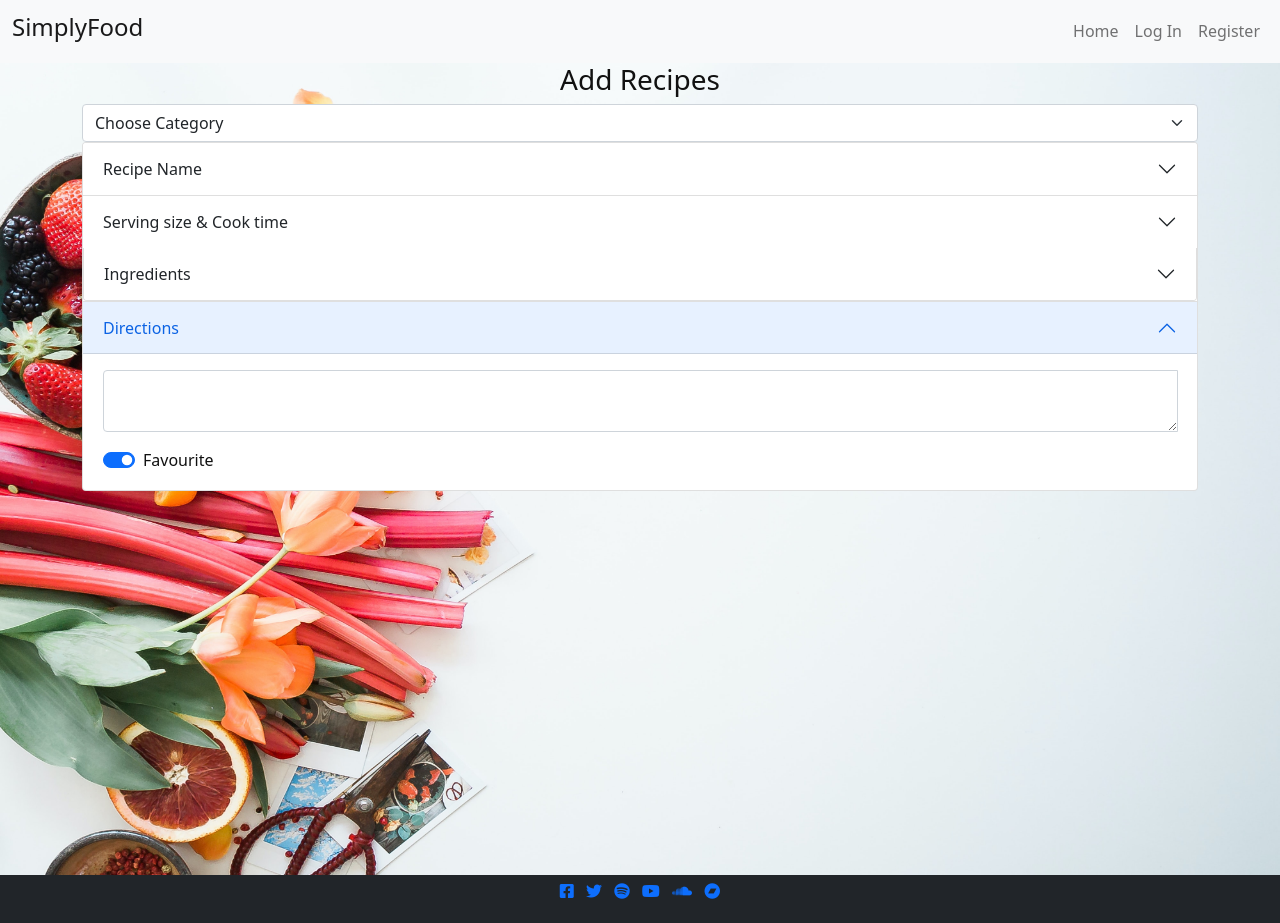
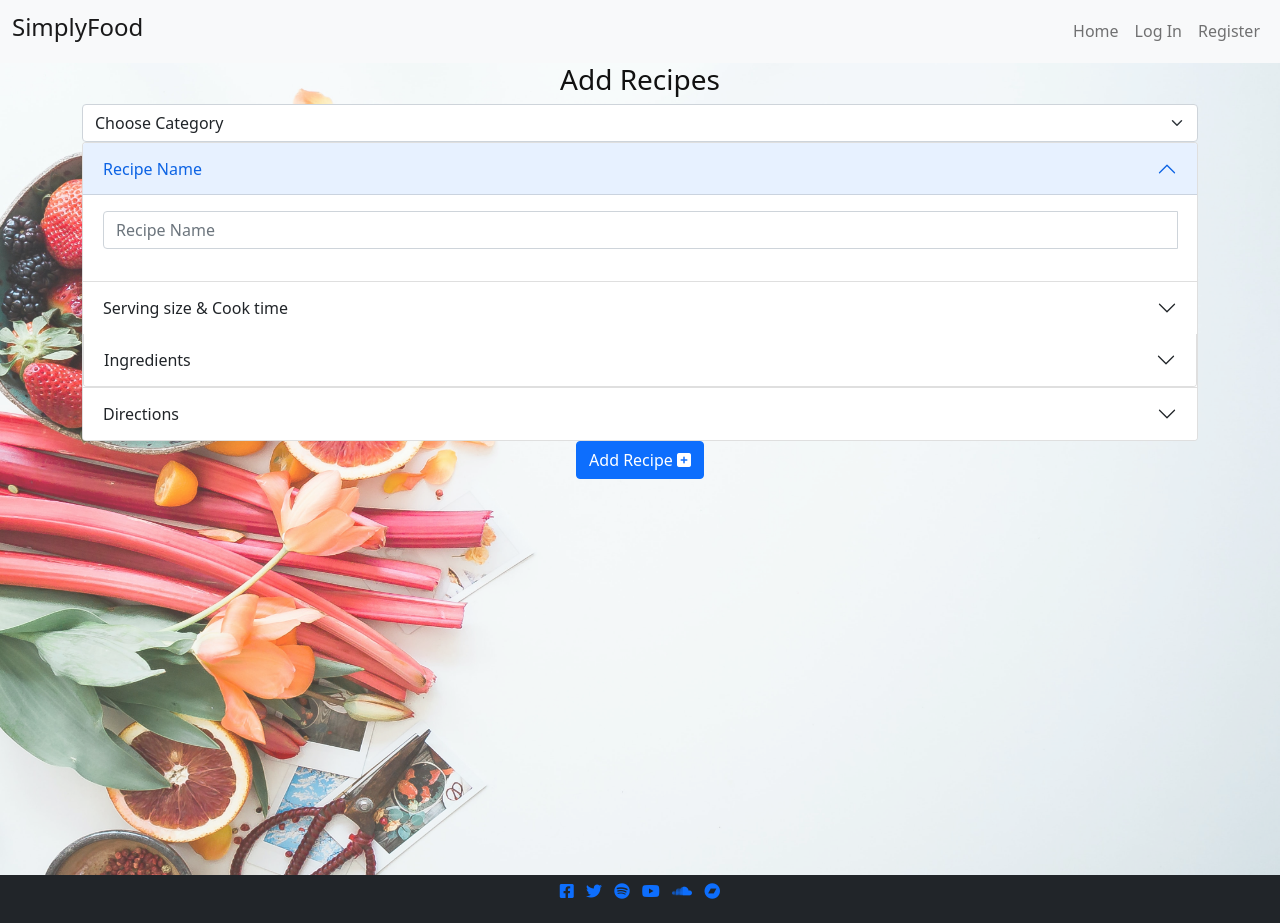
Before and after one commit to PaulBowden673/Projects-MP-MP3, a Flask app: page /add_recipe in a window 1280 px wide, after a click on "Recipe Name". Run offline with Flask 2, Linux system fonts and the light colour scheme; data that the repository does not hold is empty; some libraries are stand-ins or nearby versions.

Commit message:
Allow user to submit task to db

```diff
--- a/app.py
+++ b/app.py
@@ -16,7 +16,6 @@ app.config["MONGO_URI"] = os.environ.get("MONGO_URI")
 app.secret_key = os.environ.get("SECRET_KEY")
 
 mongo = PyMongo(app)
-
 
 
 @app.route("/")
@@ -101,12 +100,32 @@ def logout():
     return redirect(url_for("index"))
 
 
-@app.route("/add_recipe")
+@app.route("/add_recipe", methods=["GET", "POST"])
 def add_recipe():
-    categories = mongo.db.categories.find().sort("category_name", 1)
-    return render_template("add-recipe.html", categories=categories)
+    if request.method == "POST":
+        recipe_liked = "on" if request.form.get("recipe_liked") else "off"
+        recipe = {
+            "category_name": request.form.get("category_name"),
+            "recipe_name": request.form.get("recipe_name"),
+            "recipe_serving": request.form.get("recipe_serving"),
+            "recipe_prep": request.form.get("recipe_prep"),
+            "recipe_cook": request.form.get("recipe_cook"),
+            "recipe_ingredients1": request.form.get("recipe_ingredients1"),
+            "recipe_ingredients2": request.form.get("recipe_ingredients2"),
+            "recipe_ingredients3": request.form.get("recipe_ingredients3"),
+            "recipe_ingredients4": request.form.get("recipe_ingredients4"),
+            "recipe_ingredients5": request.form.get("recipe_ingredients5"),
+            "recipe_method": request.form.get("recipe_method"),
+            "recipe_liked": recipe_liked,
+            "created_by": session["user"]
+        }
+        mongo.db.recipes.insert_one(recipe)
+        flash("Recipe Successfully Added")
+        return redirect(url_for("index"))
 
 
+    categories = mongo.db.categories.find().sort("category_name", 1)
+    return render_template("add_recipe.html", categories=categories)
 
 
 if __name__ == "__main__":
--- a/static/css/style.css
+++ b/static/css/style.css
@@ -37,6 +37,7 @@ header {
     position: fixed;
     height: 100vh;
     width: 100vw;
+    opacity: 0.8;
     z-index: -10;
 
 }
--- a/templates/add-recipe.html
+++ b/templates/add_recipe.html
@@ -2,7 +2,8 @@
 {% block content %}
 
 <h3 class="text-center"> Add Recipes</h3>
-<form class="col s12" method="POST" action="">
+<form class="col s12" method="POST" action="{{ url_for('add_recipe') }}">
+     <!-- category selection -->
     <select class="form-select" id="category_name" name="category_name">
         <option value="" disabled selected>Choose Category</option>
         {% for category in categories %}
@@ -10,6 +11,7 @@
         {% endfor %}
         <label for="category_name"></label>
     </select>
+      <!-- recipe name -->
     <div class="accordion" id="accordionExample">
         <div class="accordion-item">
             <h2 class="accordion-header" id="recipe_name">
@@ -18,7 +20,7 @@
                     Recipe Name
                 </button>
             </h2>
-            <div id="collapseOne" class="accordion-collapse collapse show" aria-labelledby="Recipe Name"
+            <div id="collapseOne" class="accordion-collapse collapse" aria-labelledby="Recipe Name"
                 data-bs-parent="#accordionExample">
                 <div class="accordion-body">
                     <div class="input-group mb-3">
@@ -29,6 +31,7 @@
                 </div>
             </div>
         </div>
+        <!-- recipe serving & Cook time-->
         <div class="accordion-item">
             <h2 class="accordion-header" id="recipe_serving">
                 <button class="accordion-button collapsed" type="button" data-bs-toggle="collapse"
@@ -54,6 +57,7 @@
                     </div>
                 </div>
             </div>
+            <!-- recipe ingredients -->
             <div class="accordion-item">
                 <h2 class="accordion-header" id="recipe_ingredients">
                     <button class="accordion-button collapsed" type="button" data-bs-toggle="collapse"
@@ -85,6 +89,7 @@
                 </div>
             </div>
         </div>
+        <!-- recipe method -->
         <div class="accordion-item">
             <h2 class="accordion-header" id="recipe_method">
                 <button class="accordion-button" type="button" data-bs-toggle="collapse" data-bs-target="#collapseFour"
@@ -92,7 +97,7 @@
                     Directions
                 </button>
             </h2>
-            <div id="collapseFour" class="accordion-collapse collapse show" aria-labelledby="recipe_method"
+            <div id="collapseFour" class="accordion-collapse collapse" aria-labelledby="recipe_method"
                 data-bs-parent="#accordionExample">
                 <div class="accordion-body">
                     <div class="input-group mb-3">
@@ -110,7 +115,14 @@
             </div>
         </div>
     </div>
-
+   <!-- submit button -->
+   <div class="row">
+    <div class="col-s-12 text-center">
+        <button type="submit" class="btn btn-primary">
+            Add Recipe <i class="fas fa-plus-square right"></i>
+        </button>
+    </div>
+</div>
 </form>
 
 {% endblock %}
--- a/templates/index.html
+++ b/templates/index.html
@@ -4,8 +4,7 @@
     <h3 class="text-center">SimplyFood</h3>
     <div class="container-fluid">
         <div class="row">
-            <p class="synopsis text-center">Here at SimplyFood</p>
-            <p class="synopsis text-center">We are dedicated to bringing you
+            <p class="synopsis text-center">Here at SimplyFood We are dedicated to bringing you
                 quick, tasty, simple meals (5 ingredients or less)
             </p>
         </div>
--- a/templates/recipe.html
+++ b/templates/recipe.html
@@ -15,6 +15,7 @@
                                     class="card-img-top" alt="#">
                                 {{recipes.recipe_name}}
                             </h5>
+                            <p><em>by: {{ recipes.created_by }}</em></p>
                             {% if recipes.recipe_liked == "on" %}
                             <div class="form-check form-switch">
                                 <input class="form-check-input" type="checkbox" role="switch" id="flexSwitchCheckChecked" checked>
```
